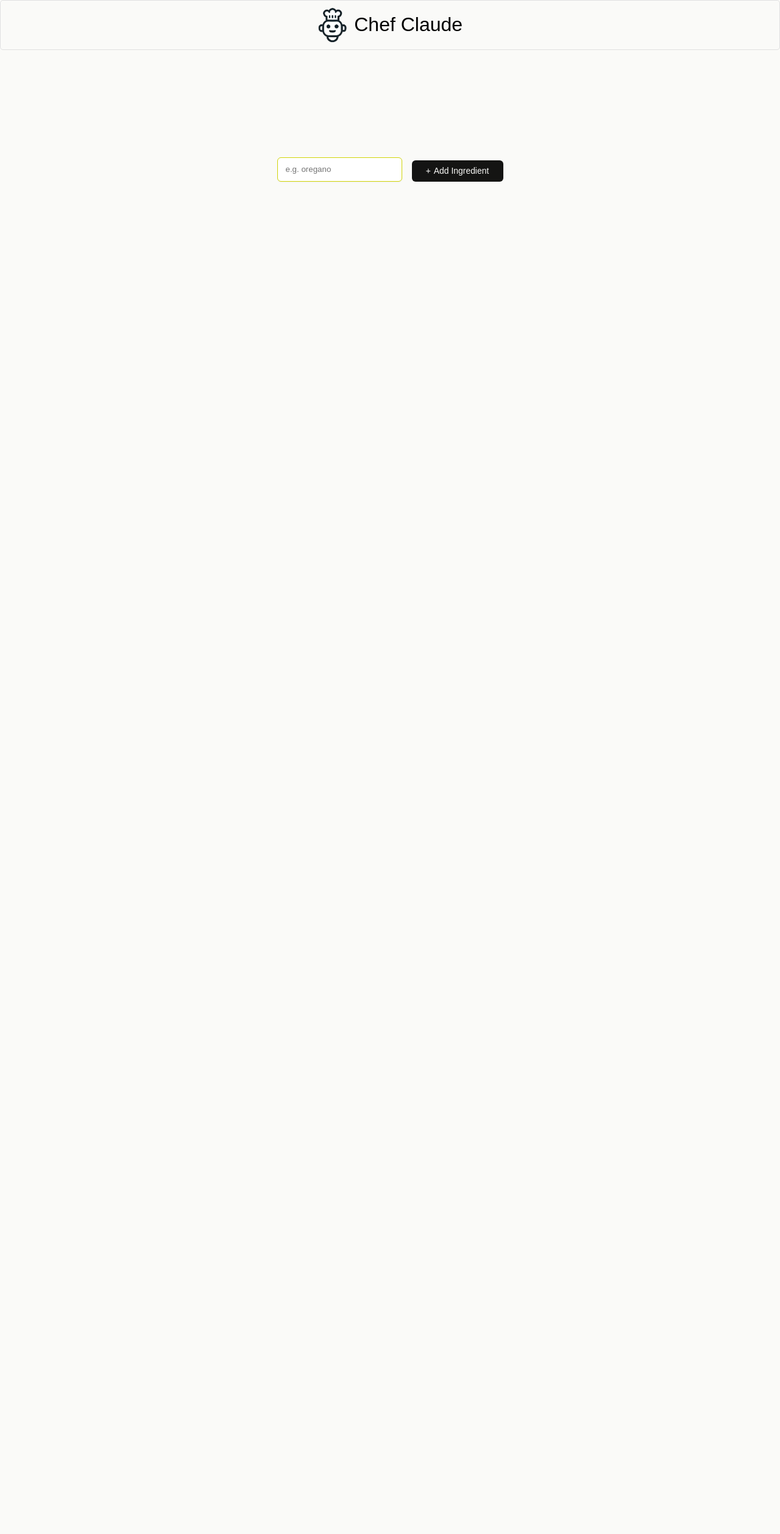
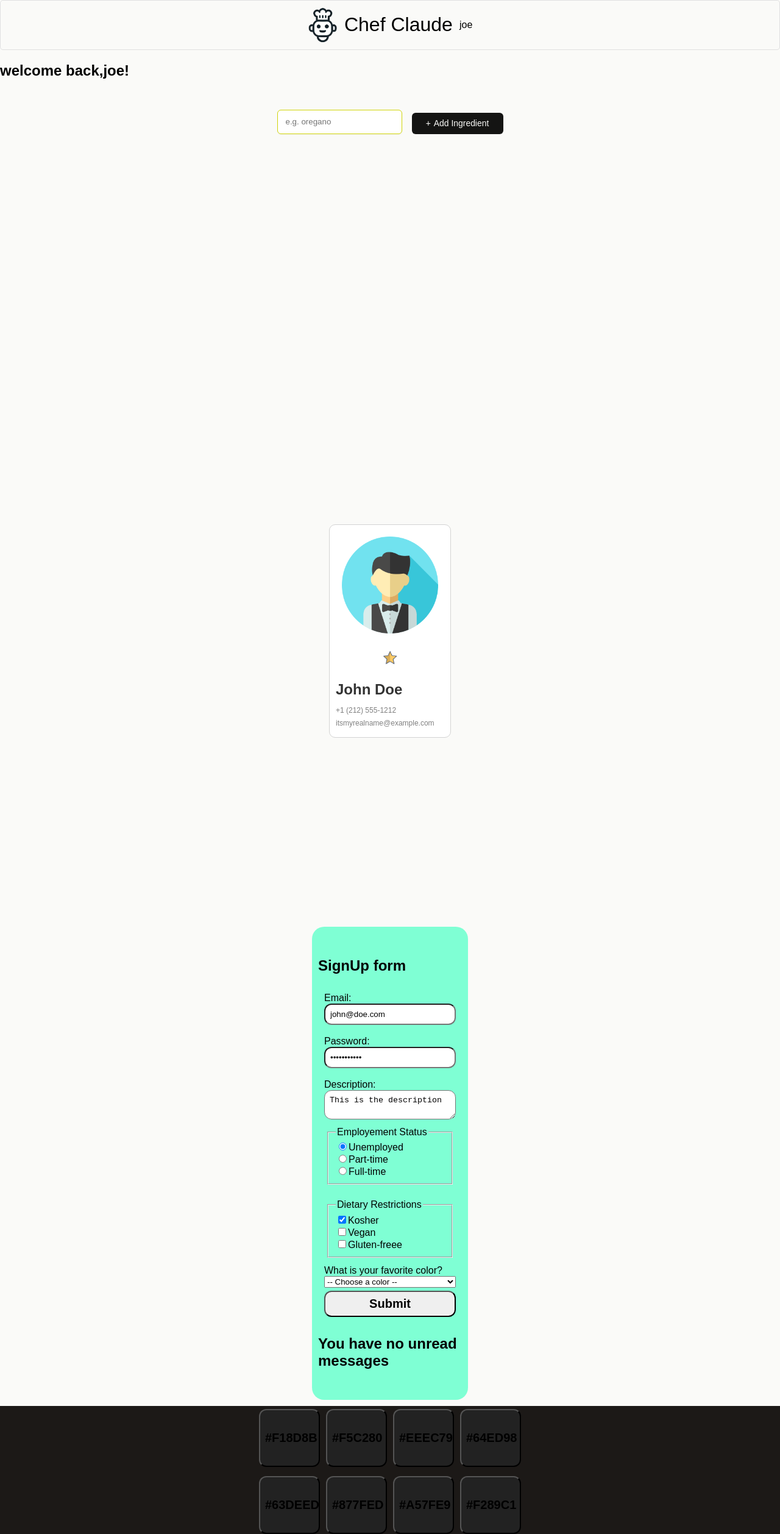
Before and after one commit to get-aakash/makeYourOwnReciepe, a React (Vite) app: page / in a window 1280 px wide. Shown: the whole page at 61% size. Before the commit the page ends 800 px from the top, so only its background shows below. Built offline with nearby package versions, Linux system fonts and the light colour scheme.

Commit message:
passing props to the state

```diff
--- a/src/App.css
+++ b/src/App.css
@@ -28,9 +28,18 @@
 main{
   padding: 30px 30px 10px;
   height: 85vh;
-  display: grid;
-  justify-content: center;
+  display: flex;
+  flex-direction: column;
   align-items: center;
+  gap: 10px;
+
+
+}
+.form-wrapper {
+  display: flex;
+  flex-direction: column;
+  align-items: flex-start; /* UL starts where the form starts */
+  gap: 40px; /* small gap between form and UL */
 }
 
 .form-ingredient{
@@ -64,17 +73,60 @@
   margin-right: 5px;
 }
 
-.ingredients-list {
-  margin-top: 0;
-    background-color: aqua;
+.form-wrapper>h2{
+  margin: 0px;
+}
+ul.ingredients-list {
+    margin-bottom: 48px;
+}
+ul.ingredients-list > li {
+    color: #475467;
+    line-height: 28px;
+}
+.get-recipe-container {
+    display: flex;
+    justify-content: space-between;
+    align-items: center;
+    border-radius: 8px;
+    background: #F0EFEB;
+    padding: 10px 28px;
 }
 
-main > ul{
-  margin-top: 0;
+.get-recipe-container h3 {
+    font-size: 1.125rem;
+    font-weight: 500;
+    line-height: 24px;
+}
+
+.get-recipe-container p {
+    color: #6B7280;
+    font-size: 0.875rem;
+    line-height: 20px;
+}
+
+.get-recipe-container button {
+    border: none;
+    border-radius: 6px;
+    background: #D17557;
+    box-shadow: 0px 1px 2px 0px rgba(0, 0, 0, 0.05);
+    color: #FAFAF8;
+    padding: 9px 15px;
+    font-family: Inter, sans-serif;
+    font-size: 0.875rem;
+    cursor: pointer;
 }
 
 
+.suggested-recipe-container {
+    color: #475467;
+    line-height: 28px;
+    font-size: 1.125rem;
+    font-weight: 400;
+}
 
+.suggested-recipe-container ul li, .suggested-recipe-container ol li {
+    margin-bottom: 8px;
+}
 .card {
     background-color: white;
     width: 200px;
@@ -152,3 +204,26 @@
   display: flex;
   flex-direction: column;
 }
+
+.pad-container {
+    display: grid;
+    grid-template-columns: repeat(4, 100px);
+    grid-template-rows: repeat(2, 100px);
+    gap: 10px;
+}
+
+.pad-main > button{
+   height: 100px;
+    width: 100px;
+    border: 3px solid white;
+    border-radius: 5px;
+    cursor: pointer;
+
+}
+
+.pad-main{
+  display: flex;
+    justify-content: center;
+    align-items: center;
+    background-color: #1C1917;
+}
--- a/src/App.jsx
+++ b/src/App.jsx
@@ -1,18 +1,23 @@
 
+import React from 'react'
 import './App.css'
+import Body from './components/Body'
 import Header from './components/Header'
 import Main from './components/Main'
 import Profile from './components/Profile'
 import SignInForm from './components/SignInForm'
+import SoundPad from './components/SoundPad'
 
 function App() {
-
+const [userName, setUserName] = React.useState("joe")
   return (
     <>
-      <Header />
+      <Header userName = {userName} />
+      <Body  userName = {userName} />
       <Main />
-      {/* <Profile />
-      <SignInForm /> */}
+      <Profile />
+      <SignInForm />
+      <SoundPad darkMode = {true}/>
     </>
   )
 }
--- /dev/null
+++ b/src/components/Body.jsx
@@ -0,0 +1,11 @@
+import React from 'react'
+
+const Body = ({userName}) => {
+  return (
+    <section>
+      <h1>welcome back,{userName}!</h1>
+    </section>
+  )
+}
+
+export default Body
--- a/src/components/Header.jsx
+++ b/src/components/Header.jsx
@@ -1,11 +1,13 @@
 import React from 'react'
 import chefLogo from "../assets/chef-claude-icon.png";
 
-const Header = () => {
+const Header = ({userName}) => {
+
   return (
     <header className='header-container'>
         <img src={chefLogo} alt="chef-icon" />
         <h1>Chef Claude</h1>
+        <p>{userName}</p>
 
     </header>
   )
--- a/src/components/Main.jsx
+++ b/src/components/Main.jsx
@@ -1,22 +1,76 @@
 import React from 'react'
 
 const Main = () => {
-   const [ingredients, setIngredients] = React.useState([])
+  const [ingredients, setIngredients] = React.useState([])
+  const [recipeShown, setRecipeShown] = React.useState(false)
 
 
-    const handleOnSubmit =(formData)=>{
-      const newIngredient = formData.get("ingredient")
-      setIngredients([...ingredients, newIngredient])
+  const handleOnSubmit = (formData) => {
+    const newIngredient = formData.get("ingredient")
+    setIngredients([...ingredients, newIngredient])
 
-    }
-    const value = ingredients.map((ingredient,i)=><li key={i}>{ingredient}</li>)
+  }
+  function handleButtonClick(){
+    setRecipeShown(prevValue=>!prevValue)
+  }
+  const value = ingredients.map((ingredient, i) => <li key={i}>{ingredient}</li>)
   return (
     <main>
-      <form action={handleOnSubmit}className='form-ingredient' >
-        <input aria-label='Add Ingredient' type="text" placeholder='e.g. oregano' name='ingredient'/>
-        <button  type='submit' >Add Ingredient</button>
-      </form>
-      <ul className='ingredients-list'>{value}</ul>
+      <div className="form-wrapper">
+        <form action={handleOnSubmit} className='form-ingredient' >
+          <input aria-label='Add Ingredient' type="text" placeholder='e.g. oregano' name='ingredient' />
+          <button type='submit' >Add Ingredient</button>
+        </form>
+
+
+        {ingredients.length > 0 && <section>
+          <h2>Ingredients on hand:</h2>
+          <ul className="ingredients-list" aria-live="polite">{value}</ul>
+          {ingredients.length >= 4 && <div className="get-recipe-container">
+            <div>
+              <h3>Ready for a recipe?</h3>
+              <p>Generate a recipe from your list of ingredients.</p>
+            </div>
+            <button onClick={handleButtonClick}>Get a recipe</button>
+          </div>}
+
+        </section>}
+        {recipeShown&&
+        <section>
+          <h2>Chef Claude Recommends:</h2>
+          <article className="suggested-recipe-container" aria-live="polite">
+            <p>Based on the ingredients you have available, I would recommend making a simple a delicious <strong>Beef Bolognese Pasta</strong>. Here is the recipe:</p>
+            <h3>Beef Bolognese Pasta</h3>
+            <strong>Ingredients:</strong>
+            <ul>
+              <li>1 lb. ground beef</li>
+              <li>1 onion, diced</li>
+              <li>3 cloves garlic, minced</li>
+              <li>2 tablespoons tomato paste</li>
+              <li>1 (28 oz) can crushed tomatoes</li>
+              <li>1 cup beef broth</li>
+              <li>1 teaspoon dried oregano</li>
+              <li>1 teaspoon dried basil</li>
+              <li>Salt and pepper to taste</li>
+              <li>8 oz pasta of your choice (e.g., spaghetti, penne, or linguine)</li>
+            </ul>
+            <strong>Instructions:</strong>
+            <ol>
+              <li>Bring a large pot of salted water to a boil for the pasta.</li>
+              <li>In a large skillet or Dutch oven, cook the ground beef over medium-high heat, breaking it up with a wooden spoon, until browned and cooked through, about 5-7 minutes.</li>
+              <li>Add the diced onion and minced garlic to the skillet and cook for 2-3 minutes, until the onion is translucent.</li>
+              <li>Stir in the tomato paste and cook for 1 minute.</li>
+              <li>Add the crushed tomatoes, beef broth, oregano, and basil. Season with salt and pepper to taste.</li>
+              <li>Reduce the heat to low and let the sauce simmer for 15-20 minutes, stirring occasionally, to allow the flavors to meld.</li>
+              <li>While the sauce is simmering, cook the pasta according to the package instructions. Drain the pasta and return it to the pot.</li>
+              <li>Add the Bolognese sauce to the cooked pasta and toss to combine.</li>
+              <li>Serve hot, garnished with additional fresh basil or grated Parmesan cheese if desired.</li>
+            </ol>
+          </article>
+        </section>
+}
+      </div>
+
 
     </main>
   )
--- a/src/components/Profile.jsx
+++ b/src/components/Profile.jsx
@@ -1,7 +1,7 @@
 import React from 'react'
 import avatar from "../assets/user.png"
-import starFilled from "../assets/star-filled.png"
-import starEmpty from "../assets/star-empty.png"
+
+import Star from './Star'
 const Profile = () => {
     const [contact, setContact] = React.useState({
         firstName: "John",
@@ -12,7 +12,7 @@
     })
 
 
-    let starIcon = contact.isFavorite?starEmpty:starFilled
+
 
     function toggleFavorite() {
         setContact({...contact,isFavorite:!contact.isFavorite})
@@ -27,18 +27,7 @@
                     alt="User profile picture of John Doe"
                 />
                 <div className="info">
-                    <button
-                        onClick={toggleFavorite}
-                        aria-pressed={contact.isFavorite}
-                        aria-label ={contact.isFavorite? "Remove from favorite": "Add to favorites"}
-                        className="favorite-button"
-                    >
-                        <img
-                            src={starIcon}
-                            alt={contact.isFavorite ? "filled star icon": "empty star icon" }
-                            className="favorite"
-                        />
-                    </button>
+                   <Star  isFilled={contact.isFavorite}  toggleFavorite={toggleFavorite}/>
                     <h2 className="name">
                         {contact.firstName} {contact.lastName}
                     </h2>
--- /dev/null
+++ b/src/components/SoundPad.jsx
@@ -0,0 +1,20 @@
+import React from 'react'
+import pads from './pads'
+
+const SoundPad = ({darkMode}) => {
+    const [sound, setSound] = React.useState(pads)
+    const styles = darkMode ? "#222222": "#cccccc"
+    const data = sound.map((item) =><button style={{backgroundColor:styles}}  key={item.id}>{item.color}</button>
+
+    )
+    return (
+        <div className='pad-main'>
+            <div className="pad-container">
+                {data}
+            </div>
+
+        </div>
+    )
+}
+
+export default SoundPad
--- /dev/null
+++ b/src/components/Star.jsx
@@ -0,0 +1,25 @@
+import React from 'react'
+import starFilled from "../assets/star-filled.png"
+import starEmpty from "../assets/star-empty.png"
+const Star = ({toggleFavorite, isFilled}) => {
+    let starIcon = isFilled?starEmpty:starFilled
+  return (
+    <div>
+         <button
+                        onClick={toggleFavorite}
+                        aria-pressed={isFilled}
+                        aria-label ={isFilled? "Remove from favorite": "Add to favorites"}
+                        className="favorite-button"
+                    >
+                        <img
+                            src={starIcon}
+                            alt={isFilled ? "filled star icon": "empty star icon" }
+                            className="favorite"
+                        />
+                    </button>
+
+    </div>
+  )
+}
+
+export default Star
--- /dev/null
+++ b/src/components/pads.js
@@ -0,0 +1,42 @@
+export default [
+    {
+        id: 1,
+        color: "#F18D8B",
+        on: true
+    },
+    {
+        id: 2,
+        color: "#F5C280",
+        on: false
+    },
+    {
+        id: 3,
+        color: "#EEEC79",
+        on: true
+    },
+    {
+        id: 4,
+        color: "#64ED98",
+        on: true
+    },
+    {
+        id: 5,
+        color: "#63DEED",
+        on: false
+    },
+    {
+        id: 6,
+        color: "#877FED",
+        on: false
+    },
+    {
+        id: 7,
+        color: "#A57FE9",
+        on: false
+    },
+    {
+        id: 8,
+        color: "#F289C1",
+        on: true
+    },
+]
```
